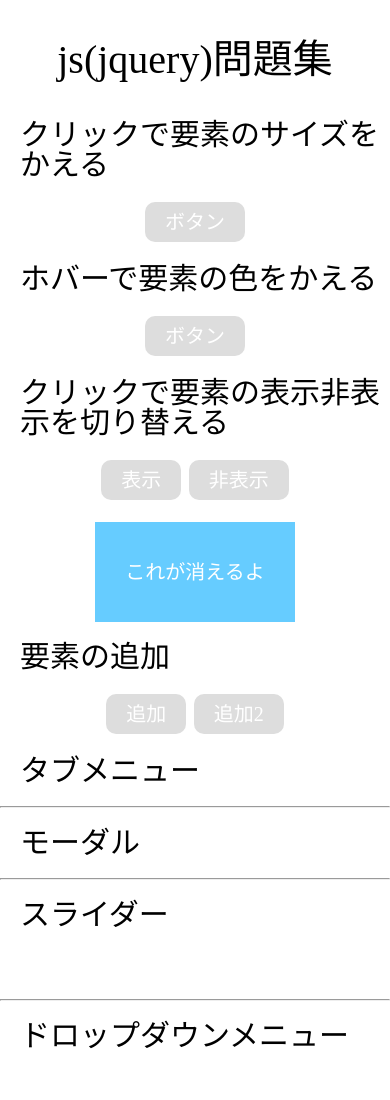
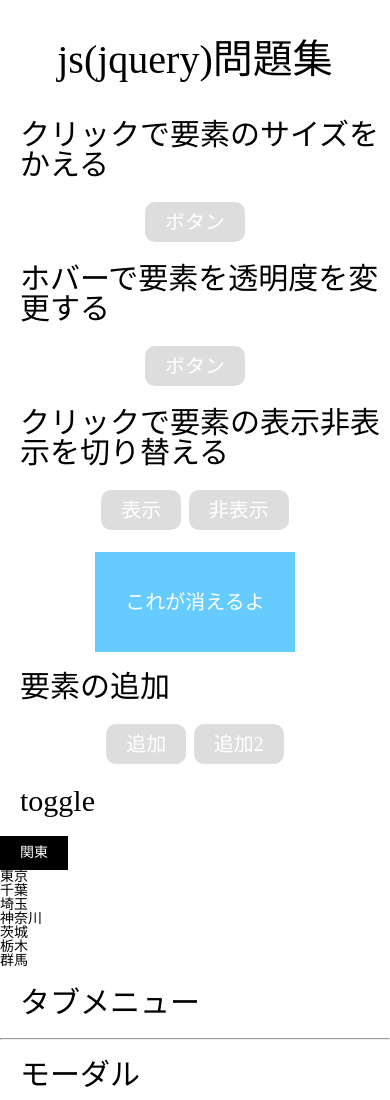
Before and after one commit to Ai0202/js_curriculum, a plain HTML site: page index.html in a window 390 px wide. Shown: the top 1100 px of the page. Drawn offline with nearby package versions, Linux system fonts and the light colour scheme.

Commit message:
mod layout

```diff
--- a/css/style.css
+++ b/css/style.css
@@ -30,14 +30,19 @@ ul {
     cursor: pointer;
 }
 
-.hoge {
+.opacity {
     opacity: 0.5;
 }
 
-.box {
+.box-wrapper {
     height: 100px;
     width: 200px;
+    text-align: center;
     margin: 20px auto;
+}
+
+.box {
+    width: 200px;
     background-color: #66CCFF;
     color: #fff;
     line-height: 100px;
@@ -49,7 +54,17 @@ ul {
     text-align: center;
 }
 
-.change-btn-size .large-btn {
+.large-btn {
     padding: 15px 30px;
 }
 /* ボタンのサイズを変更ここまで */
+
+/* toggle */
+.toggle-btn {
+    display: inline-block;
+    background-color: #000;
+    color: #fff;
+    padding: 10px 20px;
+    cursor: pointer;
+}
+/* toggleここまで */
--- a/index.html
+++ b/index.html
@@ -11,19 +11,21 @@
 
     <h2>クリックで要素のサイズをかえる</h2>
     <div class="btn-wrapper">
-      <p id="js-click-btn" class="btn">ボタン</p>
+      <div id="js-click-btn" class="btn">ボタン</div>
     </div>
 
-    <h2>ホバーで要素の色をかえる</h2>
+    <h2>ホバーで要素を透明度を変更する</h2>
     <div class="btn-wrapper">
-      <p id="js-hover-btn" class="btn">ボタン</p>
+      <div id="js-hover-btn" class="btn">ボタン</div>
     </div>
 
     <h2>クリックで要素の表示非表示を切り替える</h2>
     <div class="btn-wrapper">
-      <p id="js-show-btn" class="btn">表示</p>
-      <p id="js-hide-btn" class="btn">非表示</p>
-      <p id="js-target-element" class="box">これが消えるよ</p>
+      <div id="js-show-btn" class="btn">表示</div>
+      <div id="js-hide-btn" class="btn">非表示</div>
+      <div class="box-wrapper">
+        <div id="js-target-element" class="box">これが消えるよ</div>
+      </div>
     </div>
 
     <h2>要素の追加</h2>
@@ -32,6 +34,18 @@
         <li id="js-add-btn" class="btn">追加</li>
         <li id="js-add-btn2" class="btn">追加2</li>
       </ul>
+    </div>
+
+    <h2>toggle</h2>
+    <div>
+      <dt class="js-toggle toggle-btn">関東</dt>
+      <dd>東京</dd>
+      <dd>千葉</dd>
+      <dd>埼玉</dd>
+      <dd>神奈川</dd>
+      <dd>茨城</dd>
+      <dd>栃木</dd>
+      <dd>群馬</dd>
     </div>
 
     <h2>タブメニュー</h2>
--- a/js/sample.js
+++ b/js/sample.js
@@ -6,9 +6,9 @@ $(function(){
 
   //ボタンの色変更
   $('#js-hover-btn').mouseover(function() {
-    $(this).addClass('hoge');
+    $(this).addClass('opacity');
   }).mouseleave(function() {
-    $(this).removeClass('hoge');
+    $(this).removeClass('opacity');
   });
 
   //要素の表示切り替え
@@ -33,4 +33,10 @@ $(function(){
     $(this).append('<li>後</li>');
   });
 
+  //toggleメニュー
+  $('.js-toggle').on('click', function() {
+    $(this).toggleClass('on');
+    $(this).siblings().slideToggle();
+  });
+
 });
```
